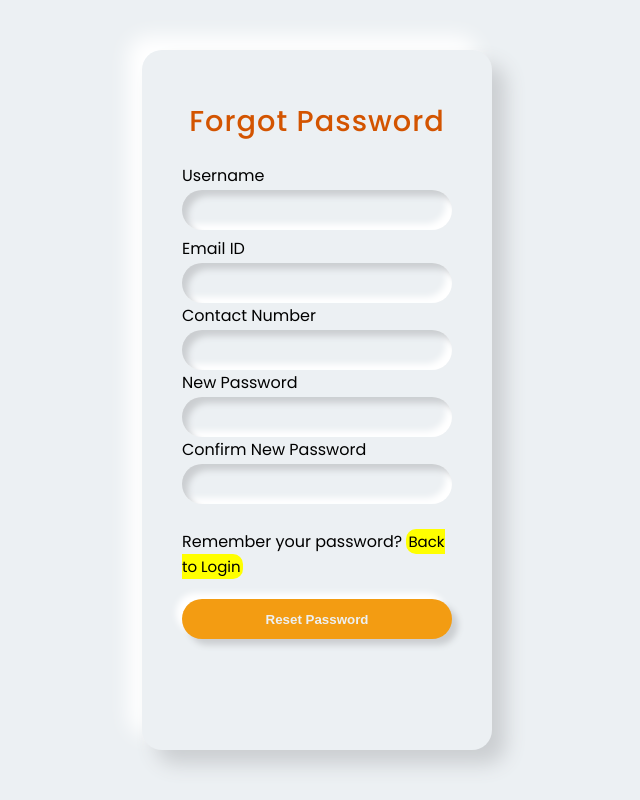
After one commit to CelineYiwen/haus7cafe, a PHP site: page /forgot_password.php in a window 1280 px wide. The commit adds this page. Shown: the whole page, without its empty margins (323-963 px from the left). Run offline with PHP 8.4, Linux system fonts and the light colour scheme.

Commit message:
new commit

```diff
--- a/admin/index.php
+++ b/admin/index.php
@@ -181,7 +181,7 @@ $row_message_notif = mysqli_num_rows($res_message_notif);
 	<section id="sidebar">
 		<a href="#" class="brand">
 			<div class="centered-image">
-				<img src="../images/logo1.jpg" width="100px" alt="">
+				<img src="../images/logo1.jpg" width="130px" alt="">
 			</div>
 		</a>
 		<ul class="side-menu top">
--- /dev/null
+++ b/frontend/forgot_password.php
@@ -0,0 +1,128 @@
+<?php
+include('config/constants.php');
+?>
+
+<!DOCTYPE html>
+<html lang="en">
+
+<head>
+    <meta charset="UTF-8">
+    <meta http-equiv="X-UA-Compatible" content="IE=edge">
+    <meta name="viewport" content="width=device-width, initial-scale=1.0">
+    <link rel="stylesheet" href="../css/admin.css?v=<?php echo time(); ?>">
+    <link rel="preconnect" href="https://fonts.gstatic.com">
+    <link rel="stylesheet" href="https://cdnjs.cloudflare.com/ajax/libs/font-awesome/5.15.4/css/all.min.css">
+    <link href="https://fonts.googleapis.com/css2?family=Poppins:wght@300;500;600&display=swap" rel="stylesheet">
+    <link rel="stylesheet" href="css/login-front.css">
+    <link rel="icon" type="image/png" href="../images/logo.png">
+
+    <title>Forgot Password</title>
+</head>
+
+<body>
+    <!-- Forgot Password Form -->
+    <div class="container">
+
+        <div class="brand-title">Forgot Password</div>
+
+        <form action="" class="inputs" method="POST" name="form1">
+
+            <label>Username</label>
+            <input type="text" placeholder="" name="username" required>
+
+            <label>Email ID</label>
+            <input type="email" name="email" required>
+
+            <label>Contact Number</label>
+            <input type="text" name="contact_no" required>
+
+            <label>New Password</label>
+            <input type="password" name="new_password" required>
+
+            <label>Confirm New Password</label>
+            <input type="password" name="confirm_new_password" required>
+
+            <br>
+            Remember your password?
+            <a href="login.php">Back to Login</a>
+            <br>
+
+            <button type="submit" name="reset_password" value="reset_password">Reset Password</button>
+        </form>
+
+    </div>
+
+</body>
+
+</html>
+
+<?php
+include('config/constants.php');
+
+if (isset($_POST['reset_password'])) {
+    // echo "Clicked";
+
+    //1. Get the data from form
+    $id = $_POST['id'];
+    $username = $_POST['username'];
+    $email = $_POST['email'];
+    $contactNumber = $_POST['contact_no'];
+    $new_password = md5($_POST['new_password']);
+    $confirm_new_password = md5($_POST['confirm_new_password']);
+
+    //2. Check whether the user with current ID and Password exists or not
+    $sql = "SELECT * FROM tbl_users WHERE username='$username' AND email='$email'";
+
+    //Execute the Query
+    $res = mysqli_query($conn, $sql);
+
+
+    if ($res == true) {
+        //Check whether data is available or not
+        $count = mysqli_num_rows($res);
+
+        if ($count == 1) {
+            //User exists and password can be changed
+            //echo "User Found";
+            //Check whether the new password and confirm password match or not
+            if ($new_password == $confirm_new_password) {
+                //Update the password
+                //echo "Password Match";
+                $sql2 = "UPDATE tbl_users SET
+            password = '$new_password'
+            WHERE id=$id
+        ";
+
+                //Execute the Query
+                $res2 = mysqli_query($conn, $sql2);
+
+                //Check whether the Query executed or not
+                if ($res2 == true) {
+                    $_SESSION['change-pwd'] = "<div class='success'>Password Changed Successfully.</div>";
+
+                    //Redirecting the user
+                    header('location:' . SITEURL . 'forgot-password.php');
+                } else {
+                    //Display error message
+                    $_SESSION['pwd-not-match'] = "<div class='error'>Failed to Change Password. Try Again Please.</div>";
+
+                    //Redirecting the user
+                    header('location:' . SITEURL . 'forgot_password.php');
+                }
+            } else {
+                $_SESSION['pwd-not-match'] = "<div class='error'>Passwords Did Not Match. Try Again Please.</div>";
+
+                //Redirecting the user
+                header('location:' . SITEURL . 'forgot_password.php');
+            }
+        } else {
+            //User does not exist. Set message and redirect
+            $_SESSION['user-not-found'] = "<div class='error'>User Not Found</div>";
+
+            //Redirecting the user
+            header('location:' . SITEURL . 'forgot_password.php');
+        }
+    }
+}
+
+?>
```
Also changed, not shown: frontend/login.php (+15 -15 lines), frontend/register.php (+13 -14 lines), images/category/Food_Category_25120.jpg (added), images/food/Food-Name-5252.jpg (added).
